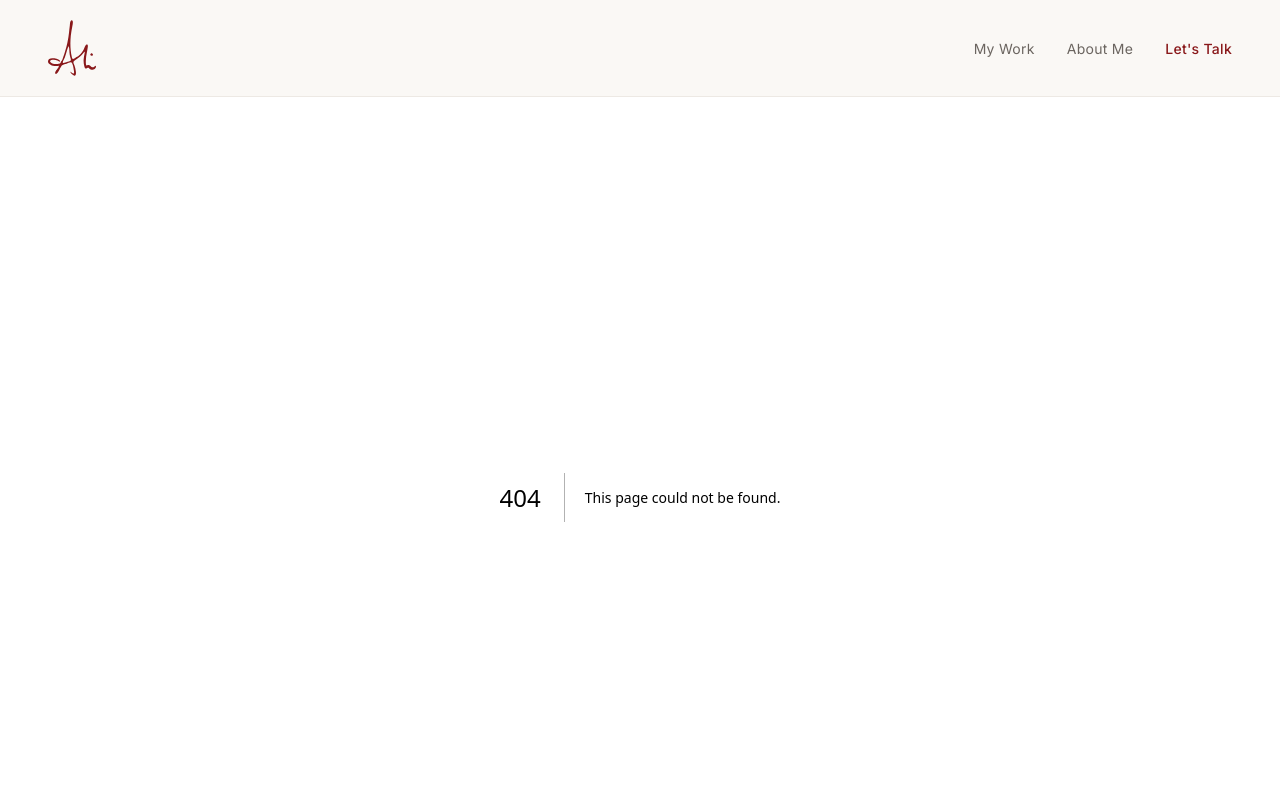
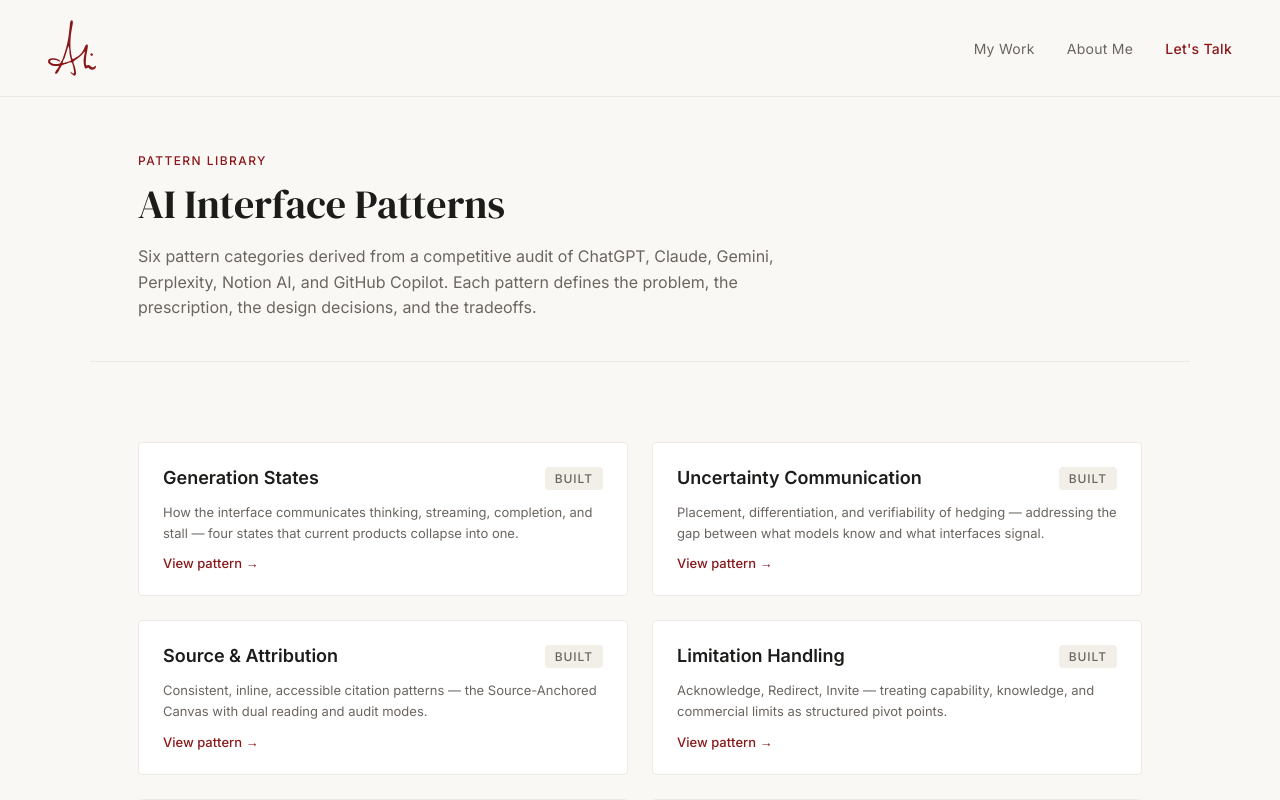
Before and after one commit to alikhandesign/alikhandesign.com, a Next.js app: page /patterns in a window 1280 px wide. Before the commit this address had no page. Shown: the top 800 px of the page. Built offline with nearby package versions, Linux system fonts and the light colour scheme.

Commit message:
feat(patterns): add page.tsx

```diff
--- /dev/null
+++ b/app/patterns/page.tsx
@@ -0,0 +1,95 @@
+import Link from 'next/link'
+
+const patterns = [
+  {
+    slug: 'generation-states',
+    title: 'Generation States',
+    desc: 'How the interface communicates thinking, streaming, completion, and stall — four states that current products collapse into one.',
+    status: 'Built',
+  },
+  {
+    slug: 'uncertainty-communication',
+    title: 'Uncertainty Communication',
+    desc: 'Placement, differentiation, and verifiability of hedging — addressing the gap between what models know and what interfaces signal.',
+    status: 'Built',
+  },
+  {
+    slug: 'source-attribution',
+    title: 'Source & Attribution',
+    desc: 'Consistent, inline, accessible citation patterns — the Source-Anchored Canvas with dual reading and audit modes.',
+    status: 'Built',
+  },
+  {
+    slug: 'limitation-handling',
+    title: 'Limitation Handling',
+    desc: 'Acknowledge, Redirect, Invite — treating capability, knowledge, and commercial limits as structured pivot points.',
+    status: 'Built',
+  },
+  {
+    slug: 'correction-refinement',
+    title: 'Correction & Refinement',
+    desc: 'The Clarification Interceptor and block-level versioning — moving from blind regeneration to surgical iteration.',
+    status: 'Built',
+  },
+  {
+    slug: 'error-states',
+    title: 'Error States',
+    desc: 'The Heartbeat Watchdog and four-error taxonomy — eliminating silent failures through state escalation and input preservation.',
+    status: 'Built',
+  },
+]
+
+export default function PatternsIndex() {
+  return (
+    <div style={{ maxWidth: 'var(--max-w)', margin: '0 auto' }}>
+      {/* Header */}
+      <div className="page-header">
+        <p className="eyebrow" style={{ marginBottom: 'var(--space-3)' }}>Pattern Library</p>
+        <h1 className="font-serif" style={{ fontSize: 'var(--text-4xl)', fontWeight: 400, lineHeight: 'var(--line-height-tight)', marginBottom: 'var(--space-4)', color: 'var(--text)' }}>
+          AI Interface Patterns
+        </h1>
+        <p style={{ fontSize: 'var(--text-md)', color: 'var(--text-muted)', lineHeight: 'var(--line-height-normal)', maxWidth: 640 }}>
+          Six pattern categories derived from a competitive audit of ChatGPT, Claude, Gemini, Perplexity, Notion AI, and GitHub Copilot. Each pattern defines the problem, the prescription, the design decisions, and the tradeoffs.
+        </p>
+      </div>
+
+      {/* Pattern grid */}
+      <div className="section-pad">
+        <div style={{ display: 'grid', gridTemplateColumns: 'repeat(auto-fill, minmax(320px, 1fr))', gap: 'var(--space-6)' }}>
+          {patterns.map((p) => (
+            <Link
+              key={p.slug}
+              href={`/patterns/${p.slug}`}
+              style={{ textDecoration: 'none' }}
+            >
+              <div className="work-card" style={{
+                border: '1px solid var(--border)',
+                borderRadius: 'var(--radius)',
+                padding: 'var(--space-6)',
+                background: 'var(--surface)',
+                height: '100%',
+                display: 'flex',
+                flexDirection: 'column',
+                gap: 'var(--space-3)',
+                cursor: 'pointer',
+              }}>
+                <div style={{ display: 'flex', justifyContent: 'space-between', alignItems: 'flex-start' }}>
+                  <h2 style={{ fontSize: 'var(--text-lg)', fontWeight: 'var(--font-weight-semibold)', color: 'var(--text)', lineHeight: 'var(--line-height-tight)' }}>
+                    {p.title}
+                  </h2>
+                  <span className="tag">{p.status}</span>
+                </div>
+                <p style={{ fontSize: 'var(--text-sm)', color: 'var(--text-muted)', lineHeight: 'var(--line-height-normal)', flex: 1 }}>
+                  {p.desc}
+                </p>
+                <span style={{ fontSize: 'var(--text-sm)', color: 'var(--accent)', fontWeight: 'var(--font-weight-medium)' }}>
+                  View pattern →
+                </span>
+              </div>
+            </Link>
+          ))}
+        </div>
+      </div>
+    </div>
+  )
+}
```
